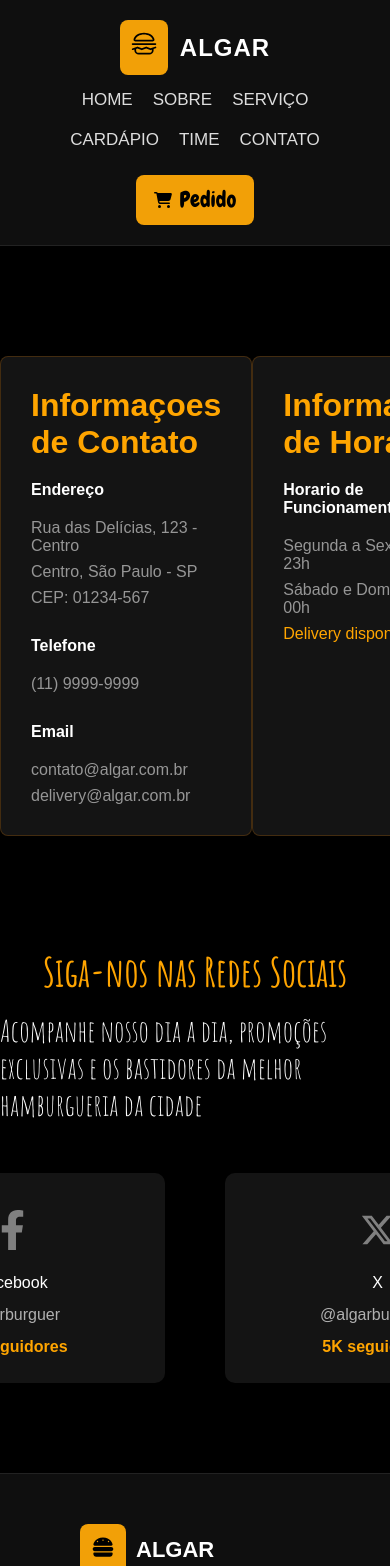
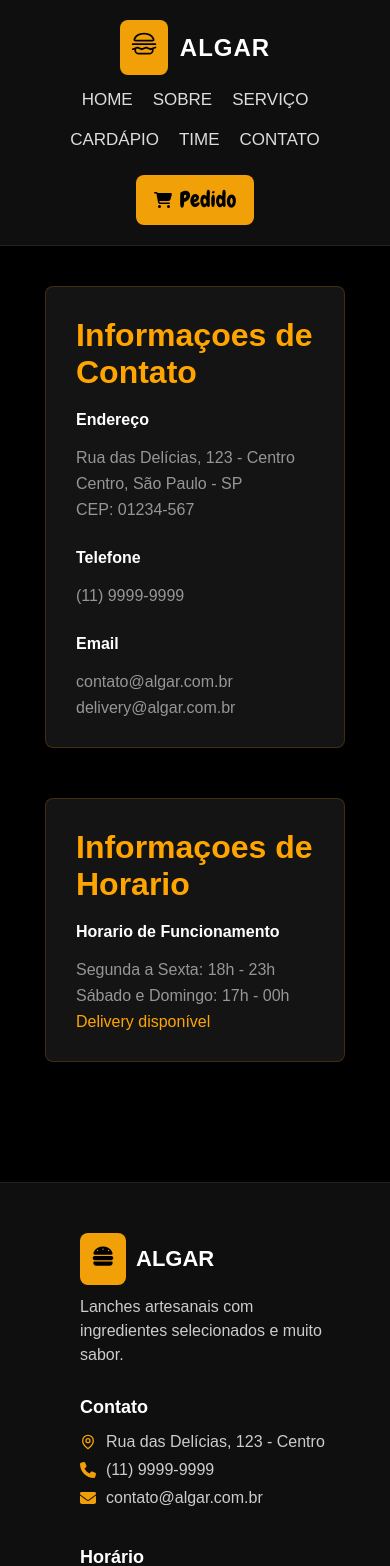
Before and after one commit to JoaoBraguin/Hamburgueria, a React (Create React App) app: page /contato in a window 390 px wide. Shown: the top 1566 px of the page. Built offline with nearby package versions, Linux system fonts and the light colour scheme.

Commit message:
continuação do responsivo

```diff
--- a/src/components/ServiçosComponents/Combos/combos.module.css
+++ b/src/components/ServiçosComponents/Combos/combos.module.css
@@ -54,6 +54,7 @@
             background-color: black;
             padding: 32px;
             border: solid 3px rgb(58, 58, 58);
+
 
 
             .botao {
@@ -208,11 +209,15 @@
         }
     }
 
+}
 
+@media (max-width: 1000px) {
+    .combocards {
+        grid-template-columns: 1fr;
+    }
 
-
-
-
-
-
+    .combocards .card {
+        max-width: 100%;
+        height: auto;
+    }
 }
--- a/src/components/Time/Time.module.css
+++ b/src/components/Time/Time.module.css
@@ -89,15 +89,15 @@
 }
 
 @media (max-width:1400px) {
-    .team{
+    .team {
         margin-top: 20px;
         flex-direction: column;
-        margin-top: 100px;
+        margin-top: 50px;
     }
 
-    .inicio{
+    .inicio {
 
-        margin-top: 300px;
+        margin-top: 280px;
     }
 
 
--- a/src/pages/Contato.jsx
+++ b/src/pages/Contato.jsx
@@ -56,7 +56,7 @@ export default function Contato() {
                     </div>
                 </div>
             </div>
-            <div className={style.redes}>
+            {/* <div className={style.redes}>
                 <div className={style.inicio}>
                     <h1>Siga-nos nas Redes Sociais</h1>
                     <span>Acompanhe nosso dia a dia, promoções exclusivas e os bastidores da melhor hamburgueria da cidade</span>
@@ -95,7 +95,7 @@ export default function Contato() {
                         <h4>9K seguidores</h4>
                     </div>
                 </div>
-            </div>
+            </div> */}
             <Footer />
         </>
     )
--- a/src/styles/cardapio2.module.css
+++ b/src/styles/cardapio2.module.css
@@ -18,6 +18,14 @@
         font-family: "Amatic SC", sans-serif;
         font-size: 30px;
     }
+
+    @media(max-width:1200px) {
+        display: flex;
+        margin: auto;
+        text-align: center;
+        margin-top: 60px;
+        width: 380px;
+    }
 }
 
 .all {
@@ -25,6 +33,13 @@
     grid-template-columns: 1fr 1fr 1fr 1fr;
     color: white;
     margin-top: 60px;
+
+    @media(max-width:1200px) {
+        display: flex;
+        flex-direction: column;
+        margin: auto;
+        margin-top: 20px;
+    }
 
 
 
--- a/src/styles/contato.module.css
+++ b/src/styles/contato.module.css
@@ -1,7 +1,7 @@
 .container {
     display: flex;
     justify-content: space-around;
-    margin-top: 60px;
+    margin-top: 20px;
 
     .esq {
         display: flex;
@@ -164,16 +164,31 @@
             font-family: "Amatic SC", sans-serif;
             font-size: 30px;
         }
+
+        @media(max-width:1200px) {
+            display: flex;
+            margin: auto;
+            text-align: center;
+            width: 400px;
+            margin-top: -20px;
+        }
     }
 
     .cardsRedes {
         display: grid;
         grid-template-columns: 1fr 1fr 1fr 1fr;
-        gap: 60px;
+        gap: 30px;
         margin-top: 50px;
         width: 1400px;
         height: 200px;
         color: white;
+
+        @media (max-width:1400px) {
+            display: grid;
+            grid-template-columns: 1fr 1fr;
+            margin-top: 30px;
+            width: 410px;
+        }
 
 
         .cardRedes {
@@ -190,6 +205,13 @@
             border: 2px solid transparent;
             /* Suaviza o acendimento da borda */
             transition: border-color 0.3s ease;
+
+            @media(max-width:1000px) {
+                margin: auto;
+                width: 180px;
+
+                padding: 20px;
+            }
 
             p {
                 display: flex;
@@ -209,6 +231,8 @@
             h4 {
                 color: orange;
             }
+
+
         }
 
         .iconRedes {
@@ -228,3 +252,29 @@
     }
 
 }
+
+@media (max-width:1500px) {
+    .container {
+        display: flex;
+        margin: auto;
+        align-items: center;
+        justify-content: center;
+        flex-direction: column;
+        padding: 20px;
+        margin-top: -30px;
+
+        .esq {
+            width: 300px;
+        }
+
+        .dir {
+            width: 300px;
+        }
+
+
+
+
+    }
+
+
+}
--- a/src/styles/serviço.module.css
+++ b/src/styles/serviço.module.css
@@ -13,6 +13,7 @@
         margin-top: 60px;
         gap: 15px;
         color: white;
+
 
         h1 {
             color: orange;
@@ -174,9 +175,9 @@
         }
 
         .cards {
-            grid-template-columns: 1fr 1fr;
-            width: 100%;
-            gap: 20px;
+            grid-template-columns: 1fr;
+            width: 380px;
+            gap: 30px;
         }
     }
 }
@@ -227,3 +228,12 @@
 
 
 }
+
+@media(max-width:1000px) {
+    .inicio {
+        text-align: center;
+        width: 200px;
+    }
+
+
+}
--- a/src/styles/sobre2.module.css
+++ b/src/styles/sobre2.module.css
@@ -86,9 +86,11 @@
         display: flex;
         flex-direction: column;
         align-items: center;
-        margin-top: 60px;
+        margin-top: -10px;
         gap: 15px;
         color: white;
+
+
 
         h1 {
             color: orange;
@@ -171,7 +173,7 @@
         justify-content: center;
         grid-template-columns: 1fr 1fr 1fr 1fr;
         gap: 60px;
-        margin-top: 50px;
+        margin-top: 40px;
         width: 1000px;
         color: white;
 
@@ -450,9 +452,11 @@
         display: flex;
         flex-direction: column;
         align-items: center;
-        margin-top: 60px;
+        margin-top: -10px;
         gap: 15px;
         color: white;
+
+
 
         h1 {
             color: orange;
@@ -565,6 +569,7 @@
     /* Nossos Valores */
 
     .inicio {
+        margin-top: 20px;
         text-align: center;
         padding: 20px;
     }
--- a/src/styles/time2.module.css
+++ b/src/styles/time2.module.css
@@ -27,6 +27,17 @@
             color: orange;
         }
     }
+
+    @media(max-width:1000px) {
+
+
+
+        p{
+            width: 400px;
+            text-align: center;
+        }
+
+    }
 }
 
 .line {
```
